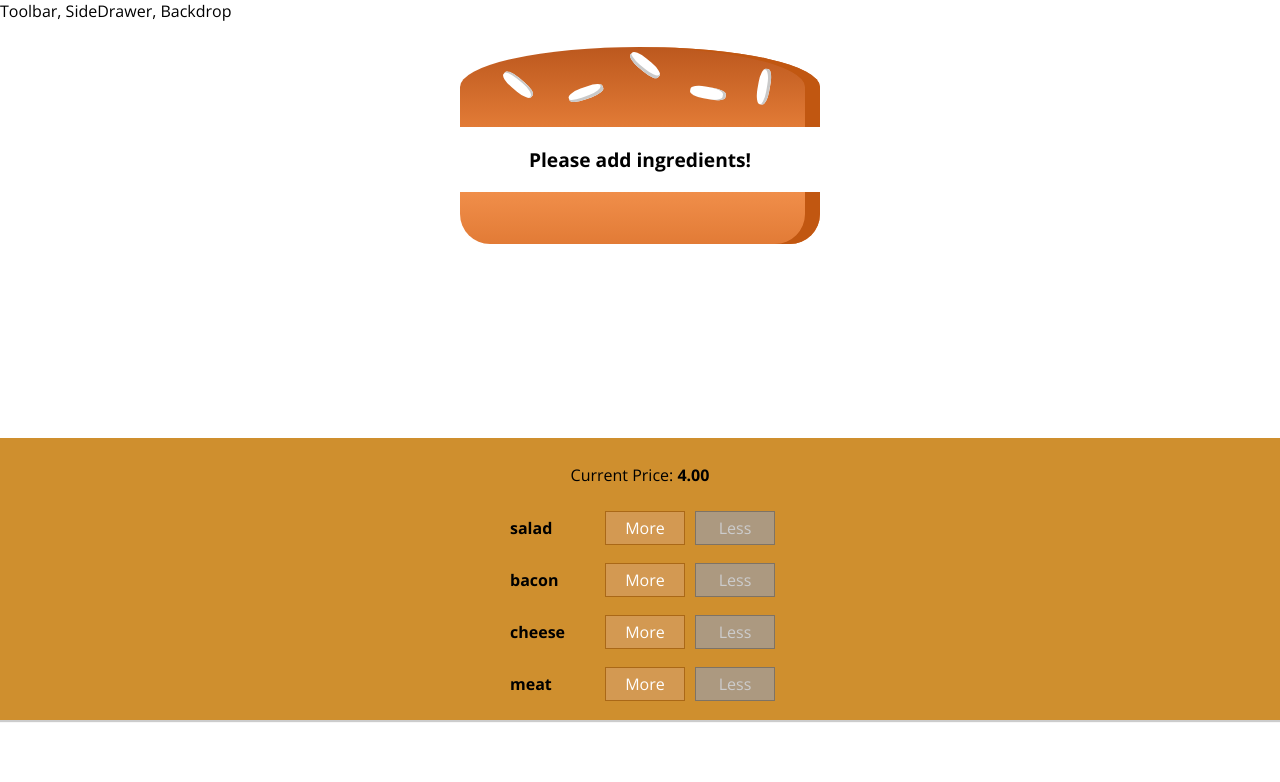
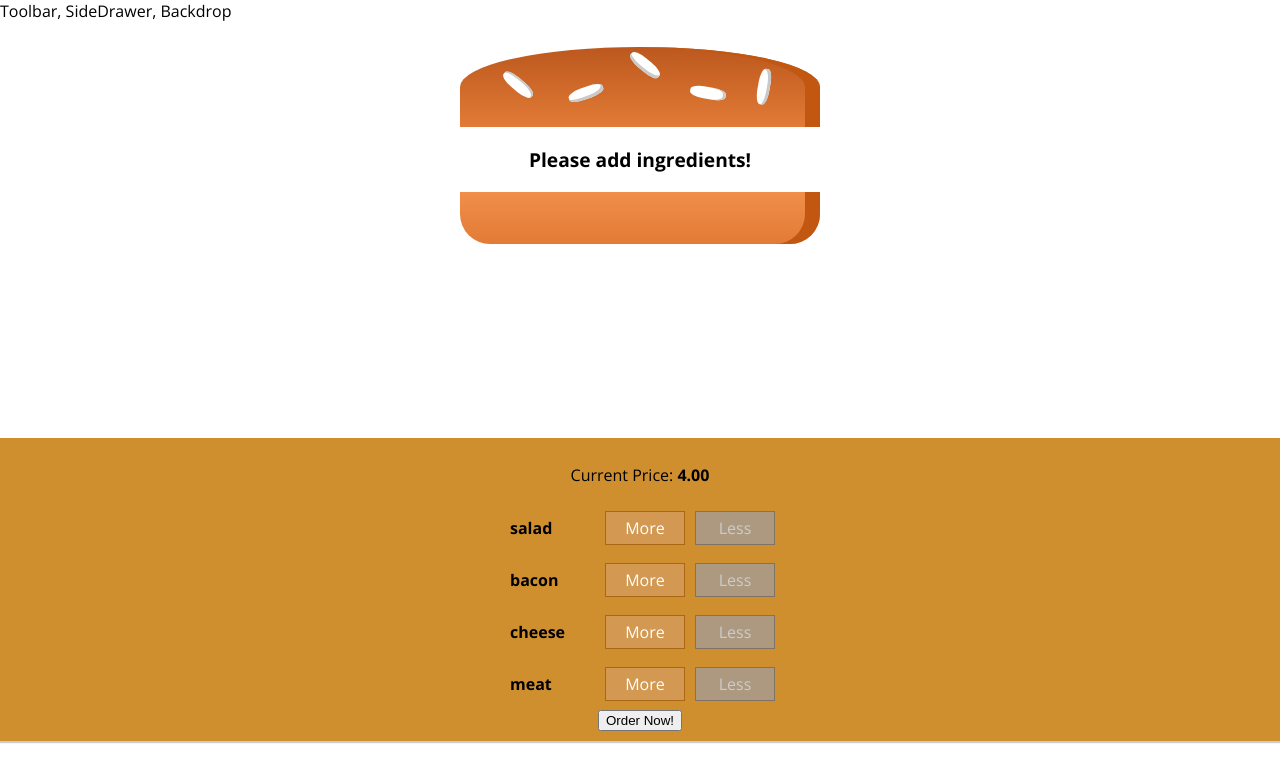
Before and after one commit to Jason-Carrillo/React-Burger, a React app: page / in a window 1280 px wide. Shown: the top 782 px of the page. Built offline with nearby package versions, Linux system fonts and the light colour scheme.

Commit message:
added Order Now button

```diff
--- a/src/Components/Burger/BuildControls/BuildControls.js
+++ b/src/Components/Burger/BuildControls/BuildControls.js
@@ -19,8 +19,12 @@ const buildControls = (props) => (
                 label={ctrl.label}
                 added={() => props.ingredientAdded(ctrl.type)}
                 removed={() => props.ingredientRemoved(ctrl.type)}
-                disabled={props.disabled[ctrl.type]}/>
+                disabled={props.disabled[ctrl.type]}
+            />
+
         ))}
+
+        <button>Order Now!</button>
     </div>
 )
 
--- a/src/Containers/burgerbuilder/BurgerBuilder.js
+++ b/src/Containers/burgerbuilder/BurgerBuilder.js
@@ -71,6 +71,9 @@ class BurgerBuilder extends Component {
                     ingredientRemoved={this.removeIngredientHandler}
                     disabled={disabledInfo}
                     price={this.state.totalPrice}/>
+
+
+
             </Aux>
         );
     }
```
